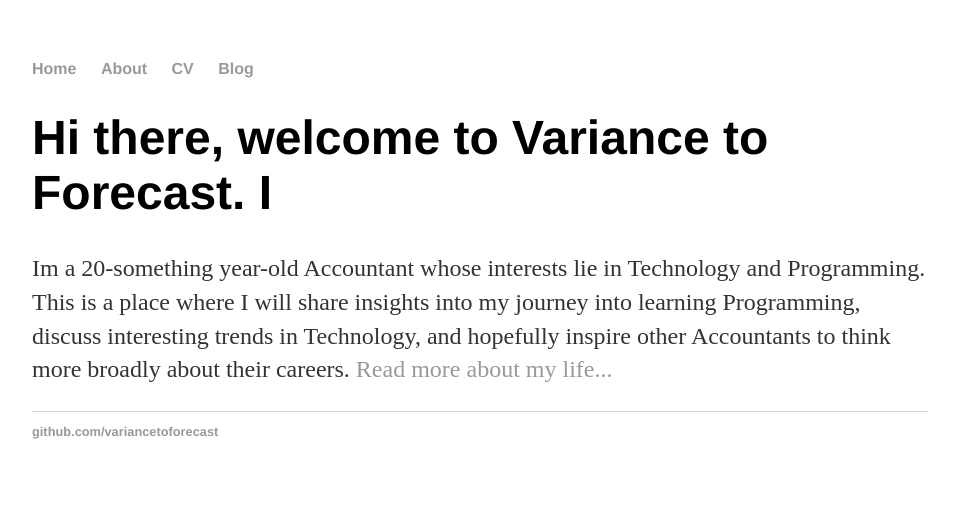
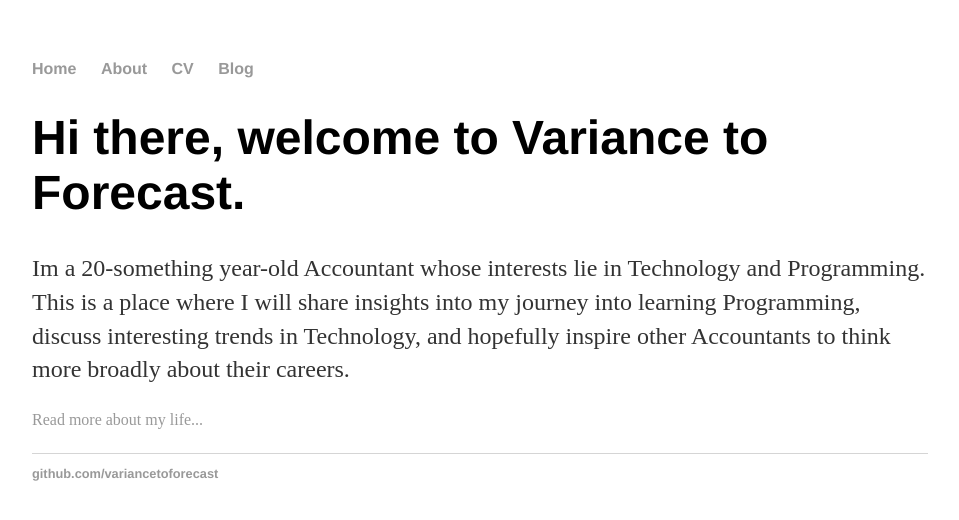
Before and after one commit to variancetoforecast/variancetoforecast.github.io, a Jekyll site: the page built from index.html, in a window 1280 px wide. Shown: the top 520 px of the page, without its empty margins (160-1119 px from the left). Built offline with Jekyll 4.4.1, drawn with Linux system fonts in a browser that asks for light colours.

Commit message:
Update index.html

```diff
--- a/index.html
+++ b/index.html
@@ -3,8 +3,8 @@ layout: default
 title: Variance to Forecast - An accountant's journey into Technology
 ---
 <div class="blurb">
-	<h1>Hi there, welcome to Variance to Forecast. I</h1>
-	<p>Im a 20-something year-old Accountant whose interests lie in Technology and Programming. This is a place where I will share insights into my journey into learning Programming, discuss interesting trends in Technology, and hopefully inspire other Accountants to think more broadly about their careers.
-
+	<h1>Hi there, welcome to Variance to Forecast. </h1>
+	<p>Im a 20-something year-old Accountant whose interests lie in Technology and Programming. This is a place where I will share insights into my journey into learning Programming, discuss interesting trends in Technology, and hopefully inspire other Accountants to think more broadly about their careers.</p>
+	<p></p>
 	<a href="/about">Read more about my life...</a></p>
 </div><!-- /.blurb -->
```
